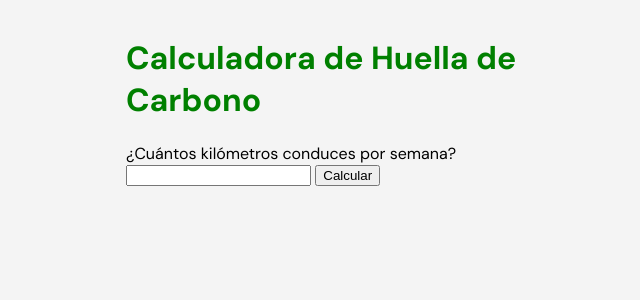
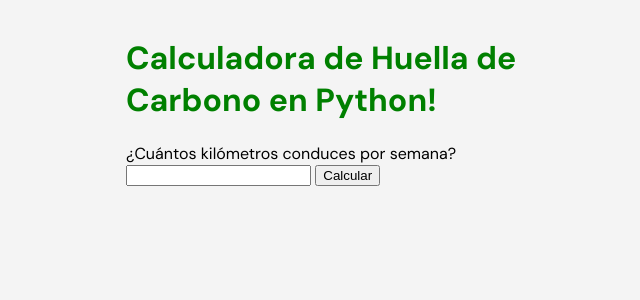
Before and after one commit to Achellx/calculadora-co2, a Flask app: page / in a window 1280 px wide. Shown: the top 300 px of the page, without its empty margins (264-904 px from the left). Run offline with Flask 3, Linux system fonts and the light colour scheme.

Commit message:
Update UI

```diff
--- a/templates/index.html
+++ b/templates/index.html
@@ -11,7 +11,7 @@
 </head>
 <body>
     <h1>
-        Calculadora de Huella de Carbono
+        Calculadora de Huella de Carbono en Python!
     </h1>
     <form method="post">
         <label for="km">
```
